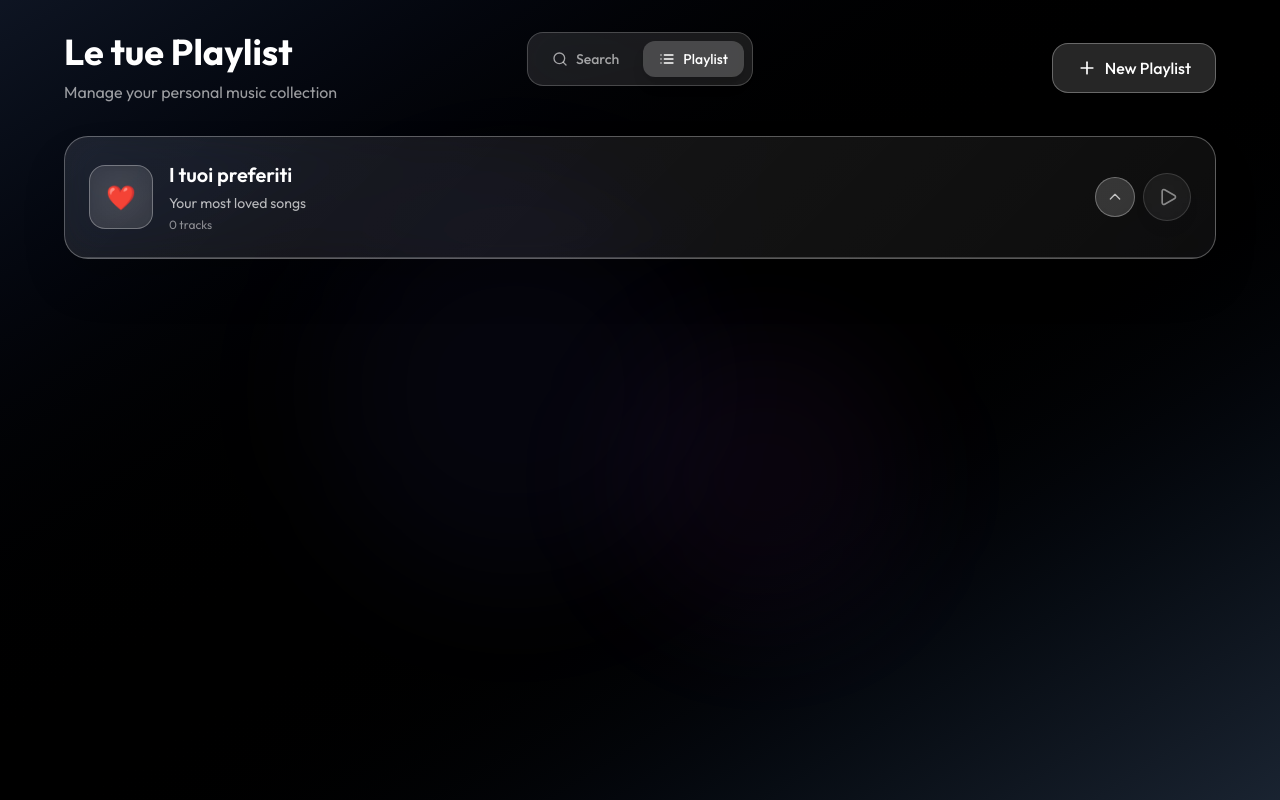
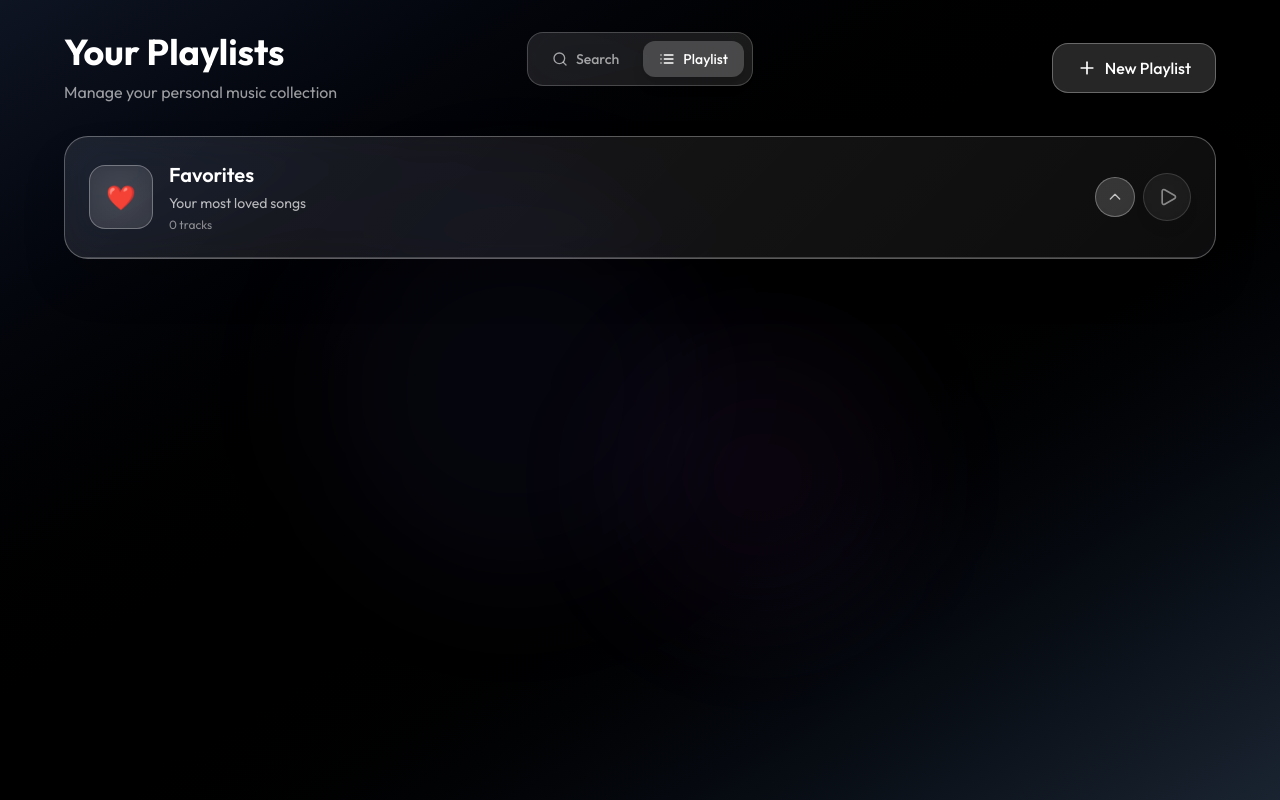
Before and after one commit to renato-scuola/musicflow, a Next.js app: page / in a window 1280 px wide. Both pictures are taken after a click on the button "Playlist". Built offline with nearby package versions, Linux system fonts and the light colour scheme.

Commit message:
fix ENGLISH

```diff
--- a/src/components/Playlist.tsx
+++ b/src/components/Playlist.tsx
@@ -194,7 +194,7 @@ export function Playlist() {
         >
           <div>
             <h1 className="text-3xl md:text-4xl font-outfit font-bold text-white mb-2">
-              Le tue Playlist
+              Your Playlists
             </h1>
             <p className="text-white/60 font-outfit">
               Manage your personal music collection
@@ -273,7 +273,7 @@ export function Playlist() {
                       <button
                         onClick={() => togglePlaylistExpanded(playlist.id)}
                         className="w-10 h-10 bg-white/15 hover:bg-white/25 backdrop-blur-xl rounded-full flex items-center justify-center transition-all duration-300 border border-white/30 text-white/70 hover:text-white"
-                        title={isExpanded ? "Compatta playlist" : "Espandi playlist"}
+                        title={isExpanded ? "Collapse playlist" : "Expand playlist"}
                       >
                         <motion.div
                           animate={{ rotate: isExpanded ? 180 : 0 }}
@@ -542,7 +542,7 @@ export function Playlist() {
                                 onTouchEnd={handleTouchEnd}
                                 onClick={(e) => e.stopPropagation()}
                                 className="w-8 h-8 bg-white/15 hover:bg-white/25 backdrop-blur-xl rounded-full flex items-center justify-center transition-all duration-300 border border-white/30 cursor-grab active:cursor-grabbing select-none hover:scale-110 hover:shadow-lg hover:shadow-white/15"
-                                title="Trascina per riordinare"
+                                title="Drag to reorder"
                                 style={{ touchAction: 'none' }}
                               >
                                 <GripVertical className="w-3 h-3 text-white/70" />
--- a/src/contexts/PlaylistContext.tsx
+++ b/src/contexts/PlaylistContext.tsx
@@ -52,7 +52,7 @@ export function PlaylistProvider({ children }: { children: ReactNode }) {
         // Create default "Preferiti" playlist if none exist
         const defaultPlaylist: Playlist = {
           id: 'favorites',
-          name: 'I tuoi preferiti',
+          name: 'Favorites',
           description: 'Your most loved songs',
           tracks: [],
           createdAt: new Date(),
@@ -65,7 +65,7 @@ export function PlaylistProvider({ children }: { children: ReactNode }) {
       // Create default playlist on error
       const defaultPlaylist: Playlist = {
         id: 'favorites',
-        name: 'I tuoi preferiti',
+        name: 'Favorites',
         description: 'Your most loved songs',
         tracks: [],
         createdAt: new Date(),
```
